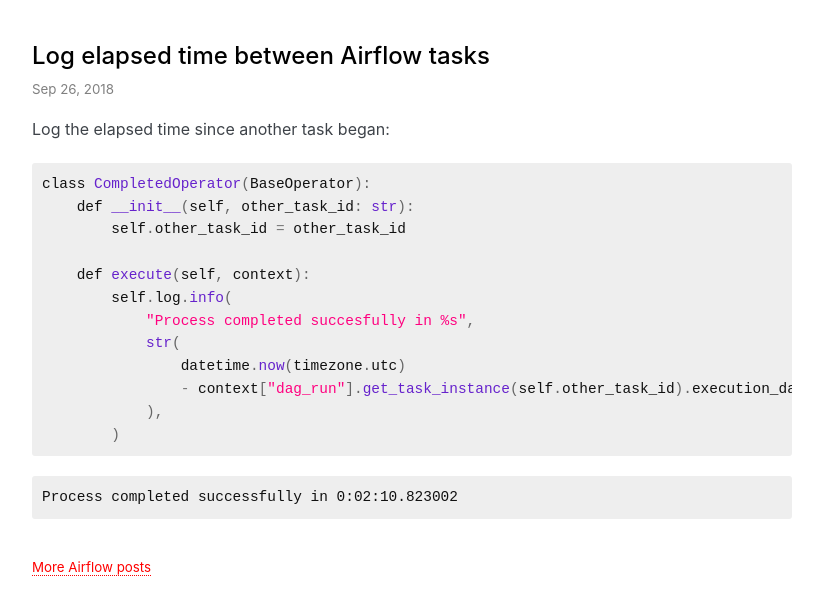
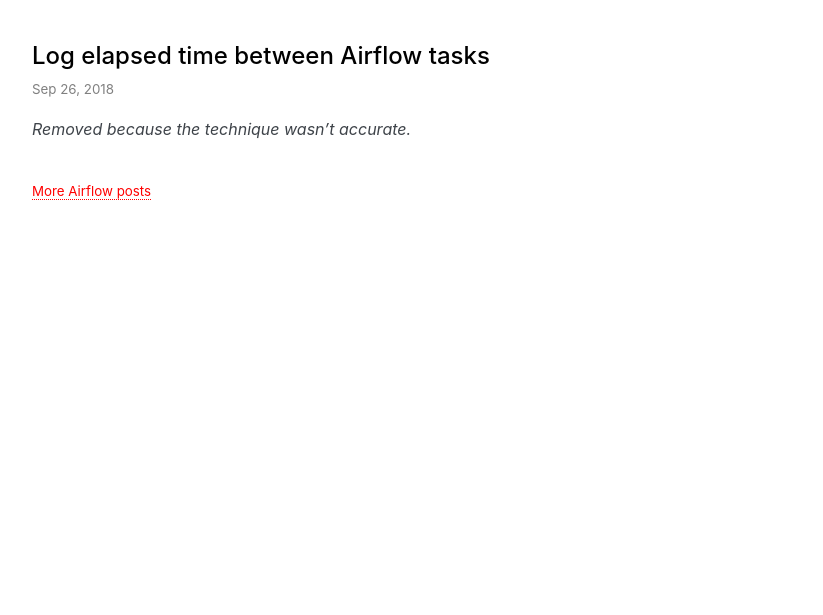
Before and after one commit to explodinglabs/explodinglabs.github.io, a Jekyll site: the page built from _posts/airflow/2018-09-26-log-elapsed-time.markdown, in a window 1280 px wide. Shown: the top 615 px of the page, without its empty margins (228-1051 px from the left). Built offline with Jekyll 4.4.1, drawn with Linux system fonts in a browser that asks for light colours; some web fonts are replaced.

Commit message:
Remove log elapsed time post

````diff
--- a/_posts/airflow/2018-09-26-log-elapsed-time.markdown
+++ b/_posts/airflow/2018-09-26-log-elapsed-time.markdown
@@ -5,23 +5,4 @@
 category: airflow
 permalink: /airflow/log-elapsed-time
 ---
-Log the elapsed time since another task began:
-
-```python
-class CompletedOperator(BaseOperator):
-    def __init__(self, other_task_id: str):
-        self.other_task_id = other_task_id
-
-    def execute(self, context):
-        self.log.info(
-            "Process completed succesfully in %s",
-            str(
-                datetime.now(timezone.utc)
-                - context["dag_run"].get_task_instance(self.other_task_id).execution_date
-            ),
-        )
-```
-
-```
-Process completed successfully in 0:02:10.823002
-```
+_Removed because the technique wasn't accurate._
````
